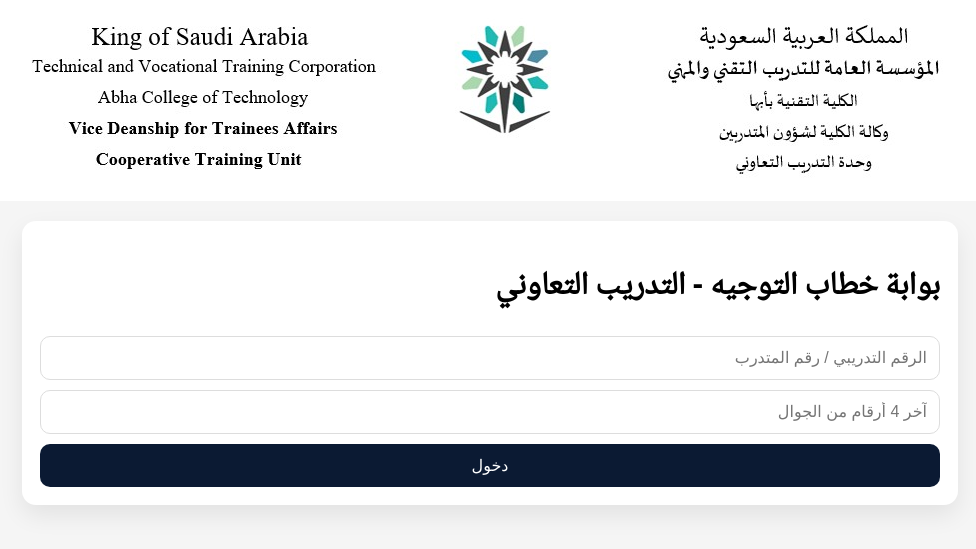
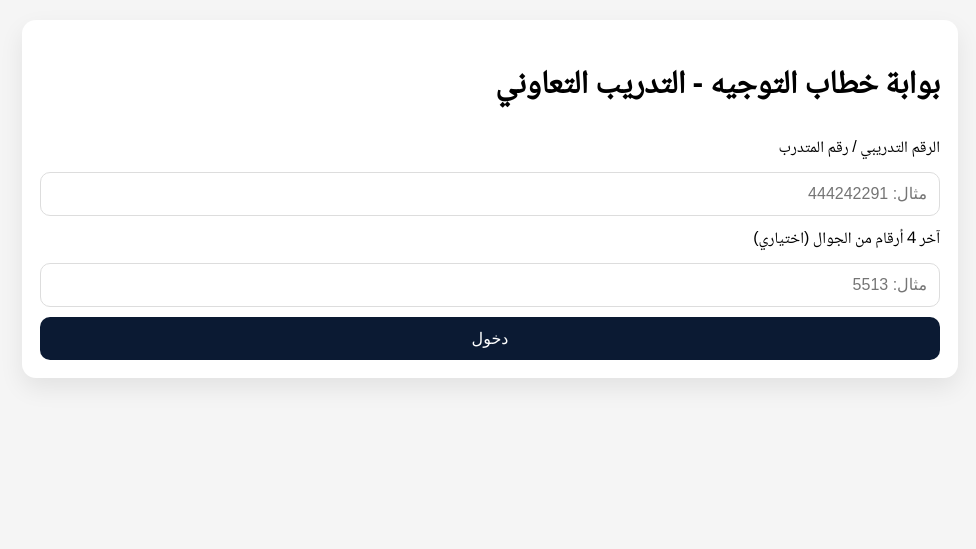
Before and after one commit to ctabha/coop-training, a Flask app: page / in a window 1280 px wide. Shown: the top 549 px of the page, without its empty margins (150-1126 px from the left). Run offline with Flask 3, Linux system fonts and the light colour scheme.

Commit message:
Update index.html

```diff
--- a/templates/index.html
+++ b/templates/index.html
@@ -1,38 +1,35 @@
 <!doctype html>
 <html lang="ar" dir="rtl">
 <head>
-  <meta charset="utf-8">
-  <meta name="viewport" content="width=device-width, initial-scale=1">
+  <meta charset="utf-8" />
   <title>بوابة خطاب التوجيه - التدريب التعاوني</title>
-  <link rel="stylesheet" href="{{ url_for('static', filename='style.css') }}">
+  <link rel="stylesheet" href="/static/style.css">
 </head>
 <body>
-
   <div class="page">
-    <header class="top">
-      <img class="header-img" src="{{ url_for('static', filename='header.jpg') }}" alt="Header">
-    </header>
-
-    <main class="card">
+    <div class="card">
       <h1>بوابة خطاب التوجيه - التدريب التعاوني</h1>
 
-      {% with messages = get_flashed_messages() %}
+      {% with messages = get_flashed_messages(with_categories=true) %}
         {% if messages %}
-          <div class="alert">
-            {% for m in messages %}
-              <div>{{ m }}</div>
+          <div class="msgs">
+            {% for cat,msg in messages %}
+              <div class="msg {{cat}}">{{msg}}</div>
             {% endfor %}
           </div>
         {% endif %}
       {% endwith %}
 
       <form method="post" class="form">
-        <input name="trainee_id" placeholder="الرقم التدريبي / رقم المتدرب" required>
-        <input name="last4" placeholder="آخر 4 أرقام من الجوال" required>
+        <label>الرقم التدريبي / رقم المتدرب</label>
+        <input name="trainee_id" placeholder="مثال: 444242291" required>
+
+        <label>آخر 4 أرقام من الجوال (اختياري)</label>
+        <input name="phone_last4" placeholder="مثال: 5513">
+
         <button type="submit">دخول</button>
       </form>
-    </main>
+    </div>
   </div>
-
 </body>
 </html>
```
